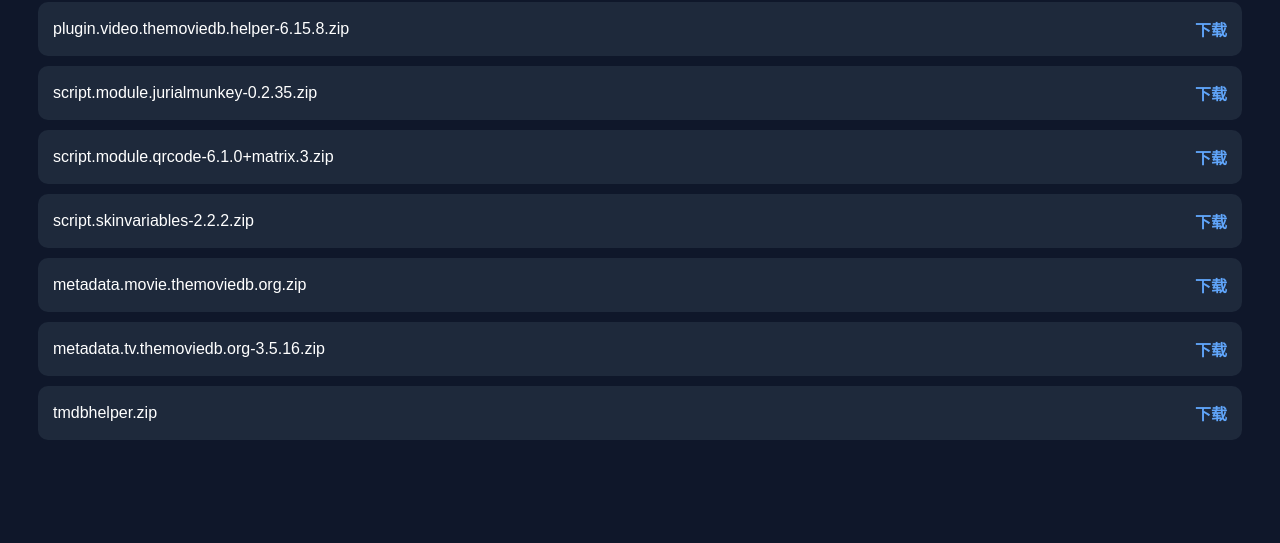
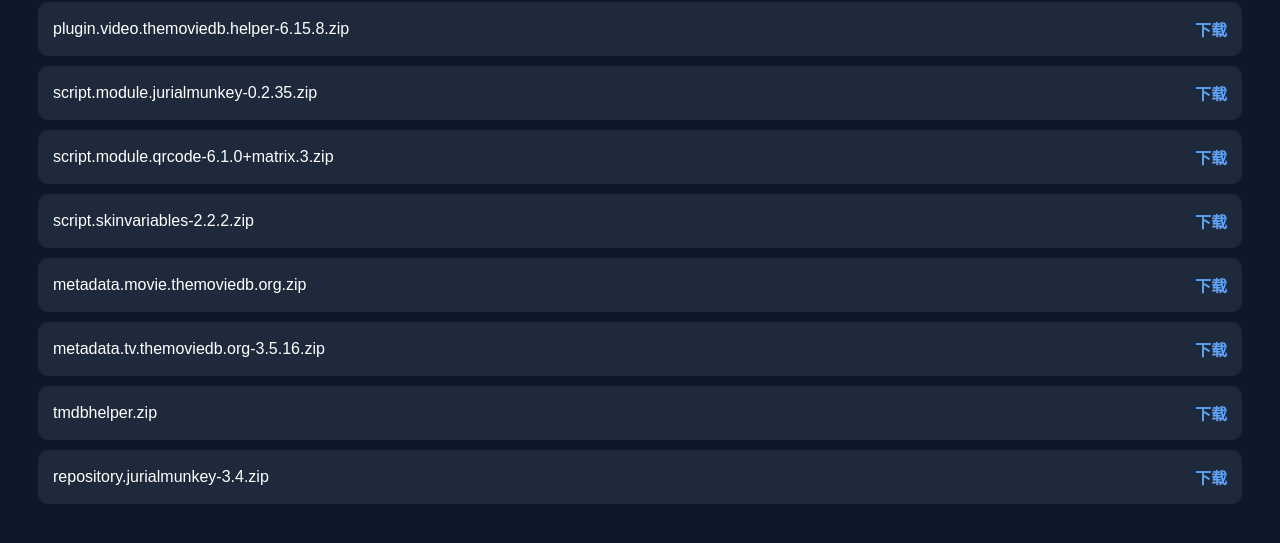
Before and after one commit to jherlock/kodi, a plain HTML site: page index.html in a window 1280 px wide. Shown: the part 125-668 px from the top of the page. Drawn offline with Linux system fonts and the light colour scheme.

Commit message:
Update index.html

```diff
--- a/index.html
+++ b/index.html
@@ -77,5 +77,11 @@
 <a href="tmdbhelper.zip" download>下载</a>
 </div>
 
+
+<div class="card">
+<span>repository.jurialmunkey-3.4.zip</span>
+<a href="repository.jurialmunkey-3.4.zip" download>下载</a>
+</div>
+
 </body>
 </html>
```
